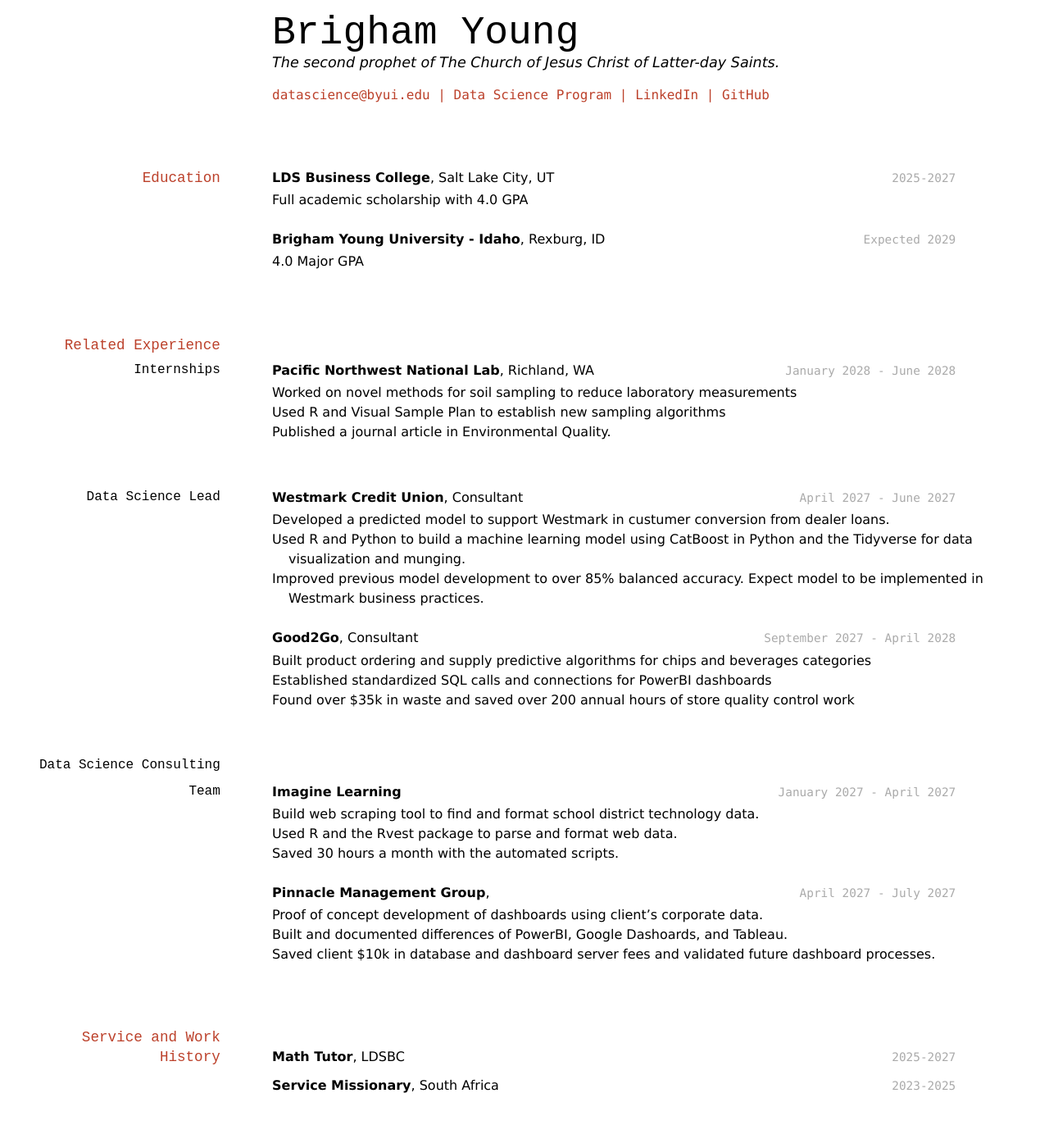
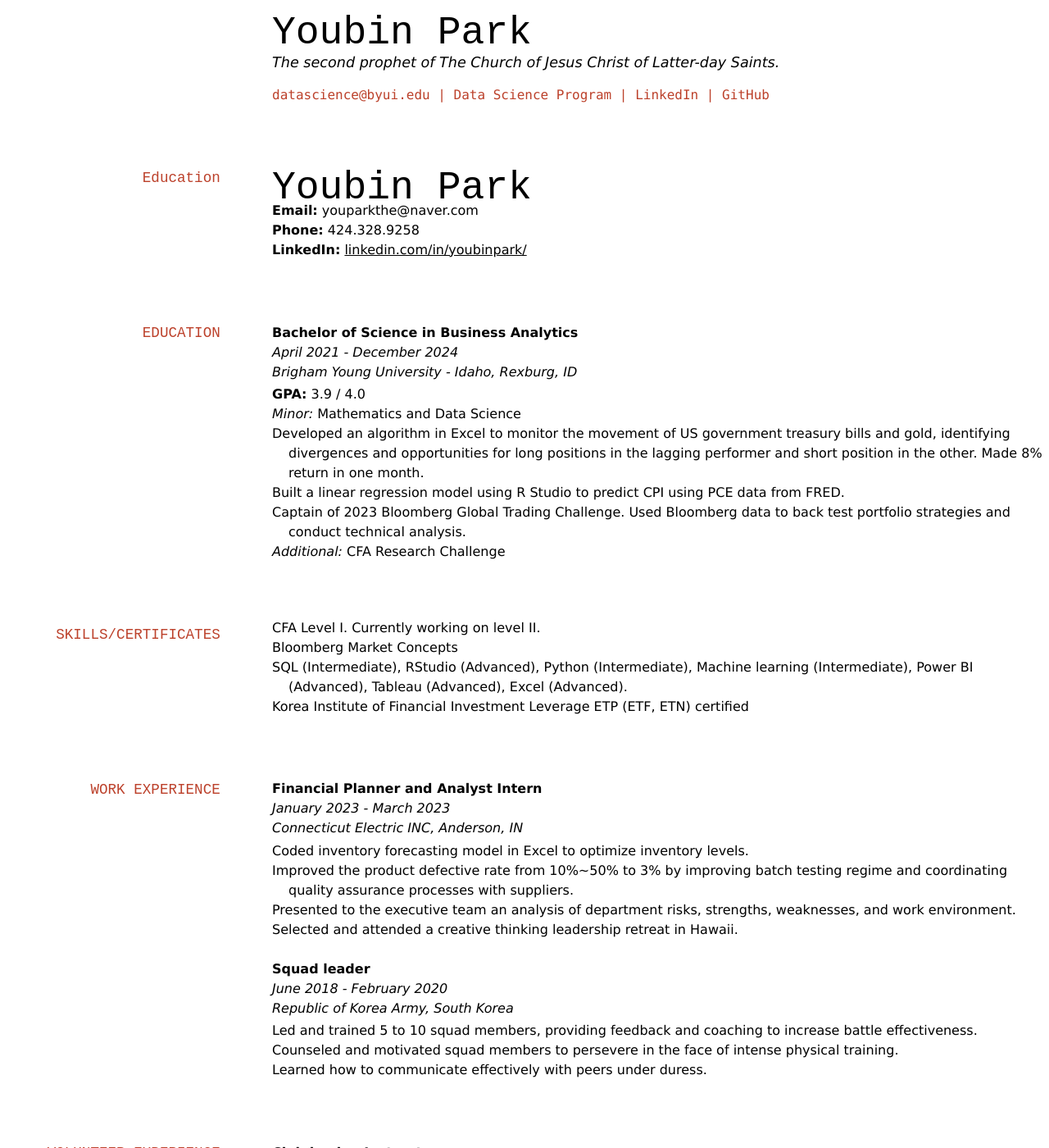
Before and after one commit to byuids-resumes/Park---Resume, a Jekyll site: the page built from docs/index.md, in a window 1280 px wide and 1400 px high. Shown: the whole window at 82% size. Built offline with Jekyll 4.4.1, drawn with Linux system fonts in a browser that asks for light colours; some of the changed text lies outside the part shown.

Commit message:
Update index.md

```diff
--- a/docs/index.md
+++ b/docs/index.md
@@ -1,84 +1,83 @@
 ---
 layout: cv
-title: Brigham Young's Resume
+title: Youbin Park's Resume
 ---
-# Brigham Young
+# Youbin Park
 The second prophet of The Church of Jesus Christ of Latter-day Saints.
 
 <div id="webaddress">
 <a href="datascience@byui.edu">datascience@byui.edu</a>
 | <a href="https://byuidatascience.github.io/development.html">Data Science Program</a>
-| <a href="https://www.linkedin.com/groups/13537407/">LinkedIn</a>
+| <a href="https://www.linkedin.com/in/youbinpark/">LinkedIn</a>
 | <a href="https://github.com/byuids-resumes">GitHub</a>
 </div>
 
 <!-- https://www.monique.tech/the-art-of-markdown -->
 
 ## Education
+# Youbin Park
 
-`2025-2027`
-__LDS Business College__, Salt Lake City, UT
+- **Email:** youparkthe@naver.com
+- **Phone:** 424.328.9258
+- **LinkedIn:** [linkedin.com/in/youbinpark/](https://www.linkedin.com/in/youbinpark/)
 
-- Full academic scholarship with 4.0 GPA
+## EDUCATION
 
-`Expected 2029`
-__Brigham Young University - Idaho__, Rexburg, ID
+**Bachelor of Science in Business Analytics**
+*April 2021 - December 2024*
+*Brigham Young University - Idaho, Rexburg, ID*
+- **GPA:** 3.9 / 4.0
+- *Minor:* Mathematics and Data Science
+- Developed an algorithm in Excel to monitor the movement of US government treasury bills and gold, identifying divergences and opportunities for long positions in the lagging performer and short position in the other. Made 8% return in one month.
+- Built a linear regression model using R Studio to predict CPI using PCE data from FRED.
+- Captain of 2023 Bloomberg Global Trading Challenge. Used Bloomberg data to back test portfolio strategies and conduct technical analysis.
+- *Additional:* CFA Research Challenge
 
-- 4.0 Major GPA
+## SKILLS/CERTIFICATES
 
+- CFA Level I. Currently working on level II.
+- Bloomberg Market Concepts
+- SQL (Intermediate), RStudio (Advanced), Python (Intermediate), Machine learning (Intermediate), Power BI (Advanced), Tableau (Advanced), Excel (Advanced).
+- Korea Institute of Financial Investment Leverage ETP (ETF, ETN) certified
 
-## Related Experience
+## WORK EXPERIENCE
 
-### Internships
+**Financial Planner and Analyst Intern**
+*January 2023 - March 2023*
+*Connecticut Electric INC, Anderson, IN*
+- Coded inventory forecasting model in Excel to optimize inventory levels.
+- Improved the product defective rate from 10%~50% to 3% by improving batch testing regime and coordinating quality assurance processes with suppliers.
+- Presented to the executive team an analysis of department risks, strengths, weaknesses, and work environment.
+- Selected and attended a creative thinking leadership retreat in Hawaii.
 
-`January 2028 - June 2028`
-__Pacific Northwest National Lab__, Richland, WA
+**Squad leader**
+*June 2018 - February 2020*
+*Republic of Korea Army, South Korea*
+- Led and trained 5 to 10 squad members, providing feedback and coaching to increase battle effectiveness.
+- Counseled and motivated squad members to persevere in the face of intense physical training.
+- Learned how to communicate effectively with peers under duress.
 
-- Worked on novel methods for soil sampling to reduce laboratory measurements
-- Used R and Visual Sample Plan to establish new sampling algorithms
-- Published a journal article in Environmental Quality.
+## VOLUNTEER EXPERIENCE
 
-### Data Science Lead
+**Club leader, Instructor**
+*April 2021 - Present*
+*BYUI Brazilian Jiu-Jitsu Club, Rexburg, ID*
+- Mentor 150 ~ 200 students at various skill and motivation levels, maximizing the value added of training.
+- Manage all aspects of the organization's activities, including training, competitions, and events.
+- *Additional:* 하나더 추가
 
-`April 2027 - June 2027`
-__Westmark Credit Union__, Consultant
+**VP**
+*April 2023 – September 2023*
+*Financial Economics Society, Rexburg, ID*
+- Trained junior members on the basics of options markets and risk management using the Black Scholes model and Monte Carlo simulations.
+- Collaborate to plan events and initiatives to provide networking opportunities with industry professionals.
+- Organize weekly discussions reviewing current events and trends in financial markets.
 
-- Developed a predicted model to support Westmark in custumer conversion from dealer loans.
-- Used R and Python to build a machine learning model using CatBoost in Python and the Tidyverse for data visualization and munging.
-- Improved previous model development to over 85% balanced accuracy. Expect model to be implemented in Westmark business practices.
-
-`September 2027 - April 2028`
-__Good2Go__, Consultant
-
-- Built product ordering and supply predictive algorithms for chips and beverages categories
-- Established standardized SQL calls and connections for PowerBI dashboards
-- Found over $35k in waste and saved over 200 annual hours of store quality control work
-
-### Data Science Consulting Team
-
-`January 2027 - April 2027`
-__Imagine Learning__
-
-- Build web scraping tool to find and format school district technology data.
-- Used R and the Rvest package to parse and format web data.
-- Saved 30 hours a month with the automated scripts.
-
-`April 2027 - July 2027`
-__Pinnacle Management Group__,
-
-- Proof of concept development of dashboards using client's corporate data.
-- Built and documented differences of PowerBI, Google Dashoards, and Tableau.
-- Saved client $10k in database and dashboard server fees and validated future dashboard processes.
-
-
-## Service and Work History
-
-`2025-2027`
-__Math Tutor__, LDSBC
-
-
-`2023-2025`
-__Service Missionary__, South Africa
+**CFO**
+*January 2022 - April 2023*
+*Corporate Finance Society, Rexburg, ID*
+- Contributed to the success of the BYUI Corporate Finance Society by providing effective financial leadership and management, which enabled the society to achieve its mission and strategic objectives.
+- Placed second in stock trading competition.
 
 
 
```
